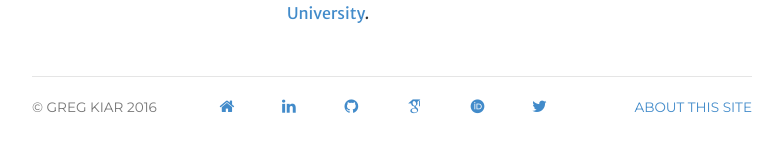
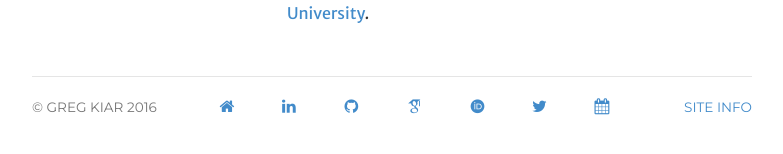
Before and after one commit to gkiar/gkiar.github.io, a Jekyll site: the page built from index.html, in a window 1280 px wide. Shown: the part 329-483 px from the top of the page, without its empty margins (248-1031 px from the left). Built offline with Jekyll 4.4.1, drawn with Linux system fonts in a browser that asks for light colours; nearby versions of some CDN libraries; some web fonts are replaced.

Commit message:
updated footer link to include my meet-up link

```diff
--- a/_includes/footer.html
+++ b/_includes/footer.html
@@ -31,8 +31,13 @@
 		<a href="https://twitter.com/g_kiar"><i class='fa fa-twitter'></i></a>
   </p>
 	</div>
-	<div class="col-sm-3">
-	<p class="pull-right"><small><a href="/about" title="About this site">About this site</a></small></p>
+	<div class="col-sm-1">
+	<p>
+		<a href="https://beta.doodle.com/gkiar"><i class='fa fa-calendar'></i></a>
+  </p>
+	</div>
+	<div class="col-sm-2">
+	<p class="pull-right"><small><a href="/about" title="About this site">site info</a></small></p>
 	</div>
 	</div>
 </div> <!-- /footer -->
```
